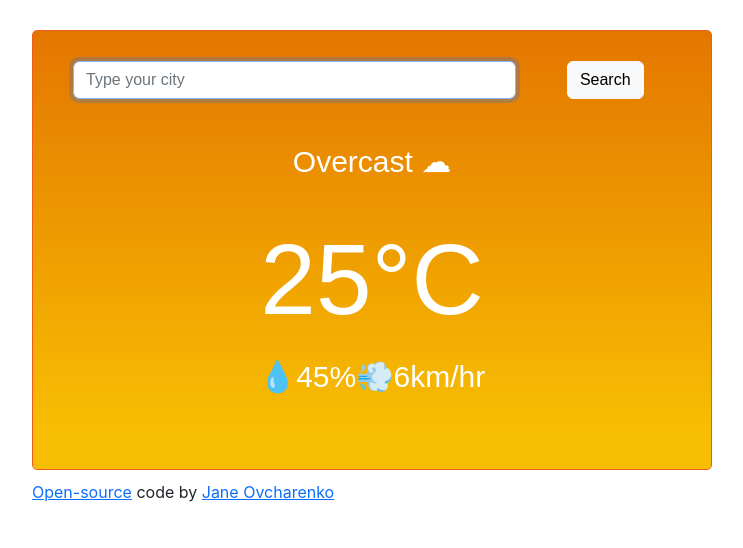
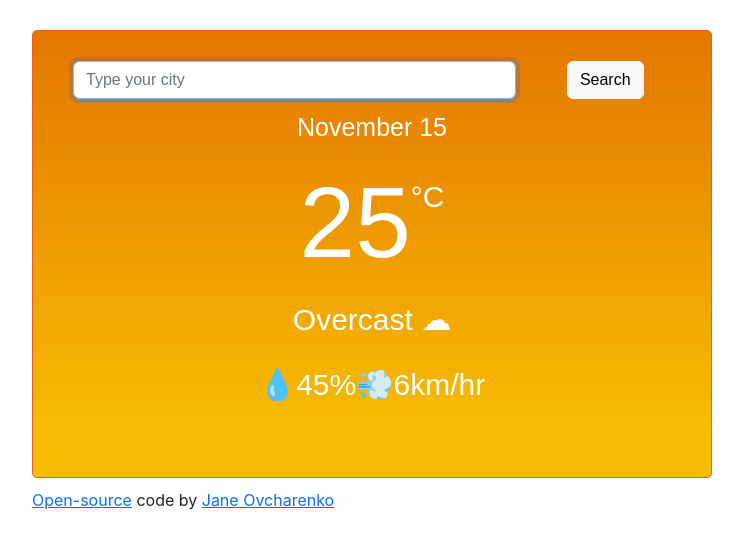
Before and after one commit to jane-ovcharenko/weather-react, a React (Create React App) app: page / in a window 1280 px wide. Shown: the top 548 px of the page, without its empty margins (268-1011 px from the left). Built offline with nearby package versions, Linux system fonts and the light colour scheme; the HTML template or start-up script is replaced by a standard one.

Commit message:
Added Date

```diff
--- a/src/App.js
+++ b/src/App.js
@@ -1,5 +1,6 @@
 import "./styles.css";
 import Form from "./Form";
+import Date from "./Date";
 import WeatherDescription from "./WeatherDescription";
 import CurrentTemp from "./CurrentTemp";
 import CurrentWeather from "./CurrentWeather";
@@ -9,8 +10,9 @@ export default function App() {
     <div className="App">
       <div className="App-weather">
         <Form />
+        <Date />
+        <CurrentTemp />
         <WeatherDescription />
-        <CurrentTemp />
         <CurrentWeather />
       </div>
       <p>
--- a/src/CurrentTemp.css
+++ b/src/CurrentTemp.css
@@ -1,4 +1,8 @@
 .CurrentTemp {
   font-size: 100px;
-  padding-top: 20px;
 }
+.CurrentTemp .CTemp {
+  font-size: 30px;
+  position: relative;
+  top: -50px;
+}
--- a/src/CurrentTemp.js
+++ b/src/CurrentTemp.js
@@ -2,5 +2,9 @@ import React from "react";
 import "./CurrentTemp.css";
 
 export default function CurrentTemp() {
-  return <div className="CurrentTemp">25°C</div>;
+  return (
+    <div className="CurrentTemp">
+      25<span className="CTemp">°C</span>
+    </div>
+  );
 }
--- /dev/null
+++ b/src/Date.css
@@ -0,0 +1,4 @@
+.date {
+  font-size: 25px;
+  padding-top: 10px;
+}
--- /dev/null
+++ b/src/Date.js
@@ -0,0 +1,6 @@
+import React from "react";
+import "./Date.css";
+
+export default function Date() {
+  return <div className="date">November 15</div>;
+}
--- a/src/WeatherDescription.css
+++ b/src/WeatherDescription.css
@@ -1,4 +1,4 @@
 .description {
   font-size: 30px;
-  padding-top: 40px;
+  padding-bottom: 20px;
 }
```
